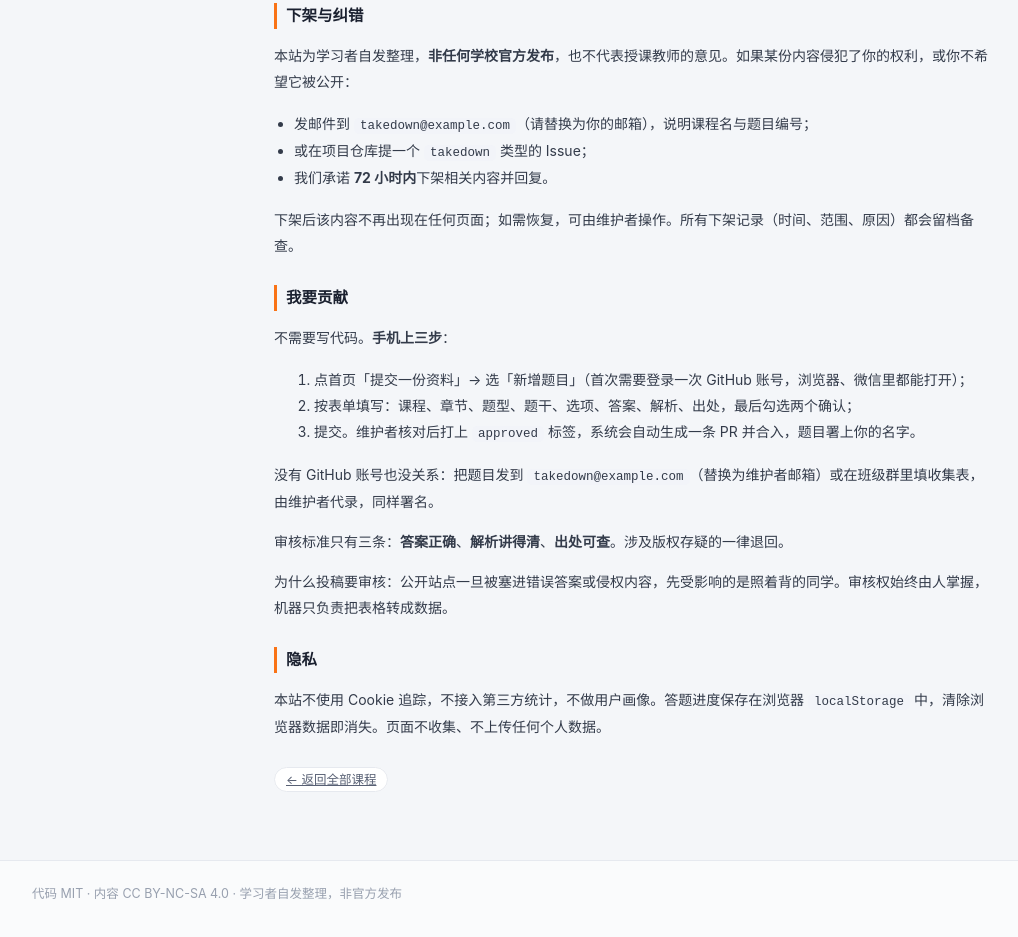
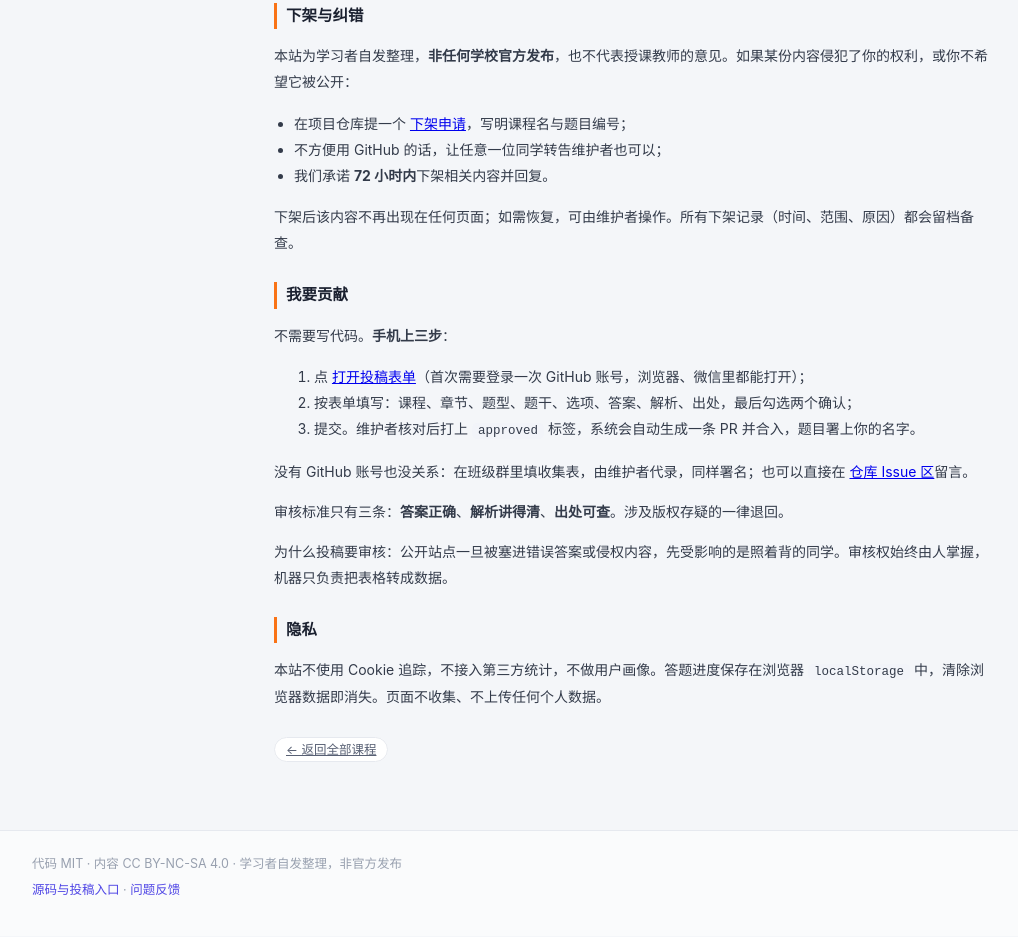
Before and after one commit to ABC-GIT-128/course-bank, a website: page about.html in a window 1280 px wide. Shown: the part 794-1731 px from the top of the page, without its empty margins (6-1024 px from the left). Drawn offline with Linux system fonts and the light colour scheme.

Commit message:
关联 GitHub 仓库：补全投稿入口、下架通道与部署说明

```diff
--- a/about.html
+++ b/about.html
@@ -47,8 +47,8 @@
   <h2 id="takedown">下架与纠错</h2>
   <p>本站为学习者自发整理，<b>非任何学校官方发布</b>，也不代表授课教师的意见。如果某份内容侵犯了你的权利，或你不希望它被公开：</p>
   <ul>
-    <li>发邮件到 <code>takedown@example.com</code>（请替换为你的邮箱），说明课程名与题目编号；</li>
-    <li>或在项目仓库提一个 <code>takedown</code> 类型的 Issue；</li>
+    <li>在项目仓库提一个 <a href="https://github.com/ABC-GIT-128/course-bank/issues/new?template=takedown.yml">下架申请</a>，写明课程名与题目编号；</li>
+    <li>不方便用 GitHub 的话，让任意一位同学转告维护者也可以；</li>
     <li>我们承诺 <b>72 小时内</b>下架相关内容并回复。</li>
   </ul>
   <p>下架后该内容不再出现在任何页面；如需恢复，可由维护者操作。所有下架记录（时间、范围、原因）都会留档备查。</p>
@@ -56,11 +56,11 @@
   <h2 id="contribute">我要贡献</h2>
   <p>不需要写代码。<b>手机上三步</b>：</p>
   <ol>
-    <li>点首页「提交一份资料」→ 选「新增题目」（首次需要登录一次 GitHub 账号，浏览器、微信里都能打开）；</li>
+    <li>点 <a href="https://github.com/ABC-GIT-128/course-bank/issues/new?template=new-question.yml">打开投稿表单</a>（首次需要登录一次 GitHub 账号，浏览器、微信里都能打开）；</li>
     <li>按表单填写：课程、章节、题型、题干、选项、答案、解析、出处，最后勾选两个确认；</li>
     <li>提交。维护者核对后打上 <code>approved</code> 标签，系统会自动生成一条 PR 并合入，题目署上你的名字。</li>
   </ol>
-  <p>没有 GitHub 账号也没关系：把题目发到 <code>takedown@example.com</code>（替换为维护者邮箱）或在班级群里填收集表，由维护者代录，同样署名。</p>
+  <p>没有 GitHub 账号也没关系：在班级群里填收集表，由维护者代录，同样署名；也可以直接在 <a href="https://github.com/ABC-GIT-128/course-bank/issues">仓库 Issue 区</a>留言。</p>
   <p>审核标准只有三条：<b>答案正确</b>、<b>解析讲得清</b>、<b>出处可查</b>。涉及版权存疑的一律退回。</p>
   <p class="muted">为什么投稿要审核：公开站点一旦被塞进错误答案或侵权内容，先受影响的是照着背的同学。审核权始终由人掌握，机器只负责把表格转成数据。</p>
 
@@ -73,6 +73,7 @@
 <footer class="foot">
   <div class="wrap">
     <p class="muted">代码 MIT · 内容 CC BY-NC-SA 4.0 · 学习者自发整理，非官方发布</p>
+    <p class="muted"><a href="https://github.com/ABC-GIT-128/course-bank">源码与投稿入口</a> · <a href="https://github.com/ABC-GIT-128/course-bank/issues">问题反馈</a></p>
   </div>
 </footer>
 </body>
--- a/assets/app.css
+++ b/assets/app.css
@@ -258,6 +258,8 @@ body.home main.wrap{flex:1}
 
 .foot{margin-top:44px;padding:22px 18px 30px;border-top:1px solid var(--line);background:rgba(255,255,255,.55)}
 .foot p{margin:0 0 5px;font-size:12.5px;color:#4b5563}
+.foot a{color:#4f46e5;text-decoration:none}
+.foot a:hover{text-decoration:underline}
 .foot .muted{color:#98a0af}
 
 /* 关于页 */
--- a/assets/home.js
+++ b/assets/home.js
@@ -117,9 +117,9 @@
   }
 
   function contribCard() {
-    return '<a class="ccard ccard-add" href="about.html#contribute">' +
+    return '<a class="ccard ccard-add" href="https://github.com/ABC-GIT-128/course-bank/issues/new?template=new-question.yml" target="_blank" rel="noopener">' +
       '<div class="plus">＋</div>' +
-      '<h3>提交一份资料</h3>' +
+      '<h3>提交一道题</h3>' +
       '<p class="ccsub">手机上填一张表就能提交，审核通过后署上你的名字。</p>' +
       '</a>';
   }
```
Also changed, not shown: .github/workflows/question-pr.yml, README.md.
